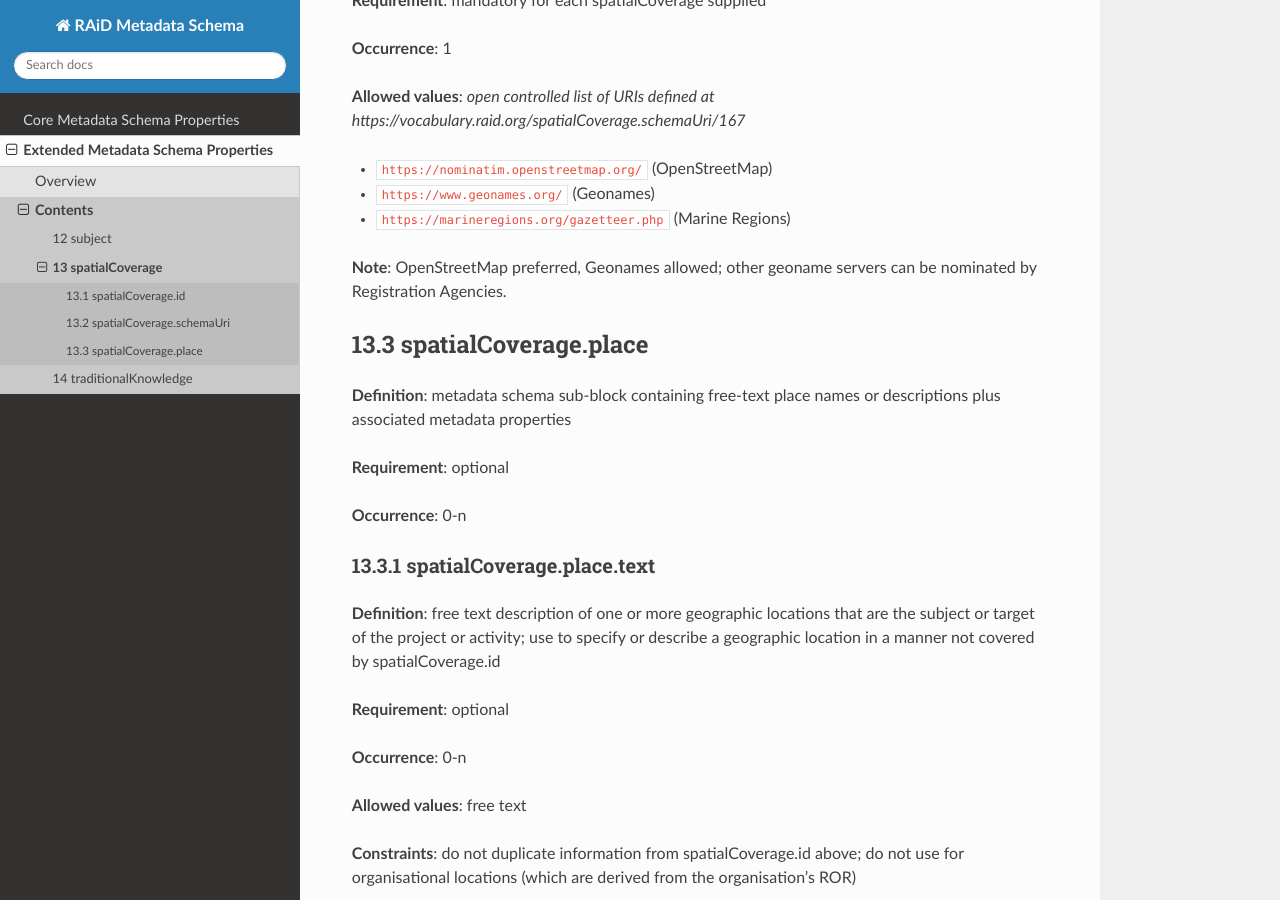
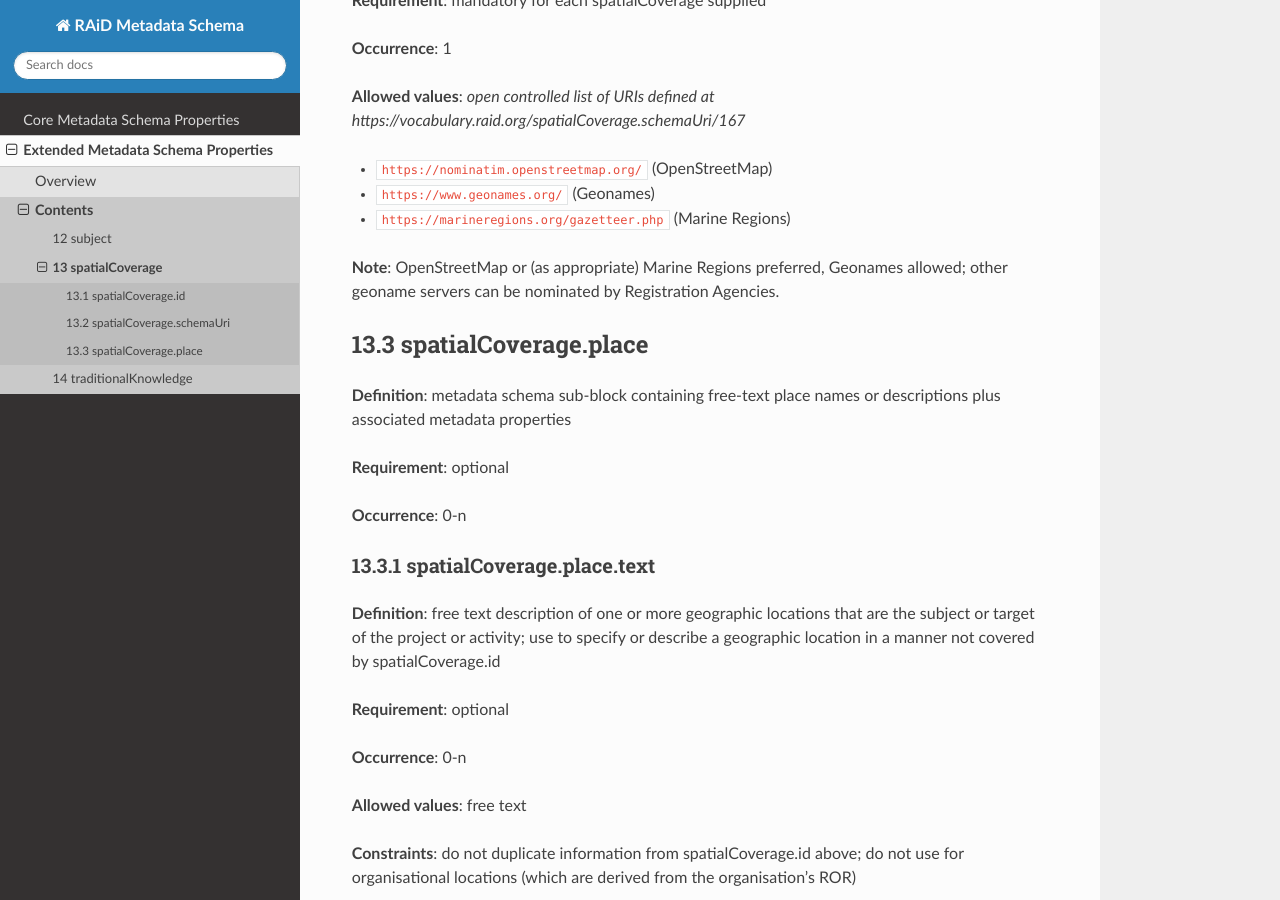
Before and after one commit to au-research/raid-metadata, a Sphinx documentation site: the page built from rtd/docs/source/extended/spatialCoverages.rst, in a window 1280 px wide and 900 px high, scrolled down 1229 px. Built offline with Sphinx 7.4.7 and the Read the Docs theme 3.1.0, drawn with Linux system fonts in a browser that asks for light colours; pages that are not in the unit, such as notebooks, are missing from menus.

Commit message:
Correct note for spatialCoverage.schemaUri to include Marine Regions

```diff
--- a/rtd/docs/source/extended/spatialCoverages.rst
+++ b/rtd/docs/source/extended/spatialCoverages.rst
@@ -53,7 +53,7 @@
 * ``https://www.geonames.org/`` (Geonames)
 * ``https://marineregions.org/gazetteer.php`` (Marine Regions)
 
-**Note**: OpenStreetMap preferred, Geonames allowed; other geoname servers can be nominated by Registration Agencies.
+**Note**: OpenStreetMap or (as appropriate) Marine Regions preferred, Geonames allowed; other geoname servers can be nominated by Registration Agencies.
 
 .. _13.3-spatialCoverage.place:
 
```
